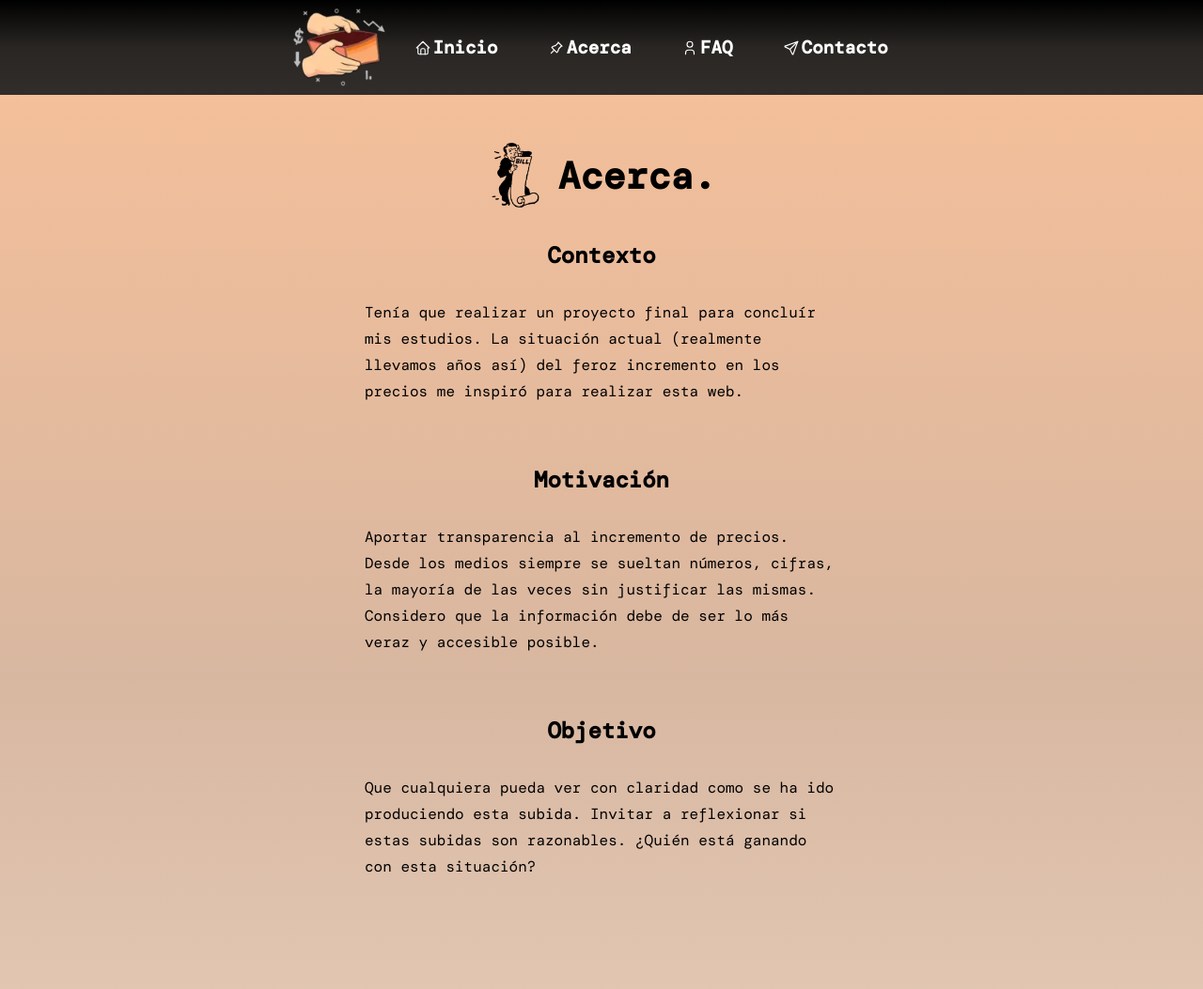
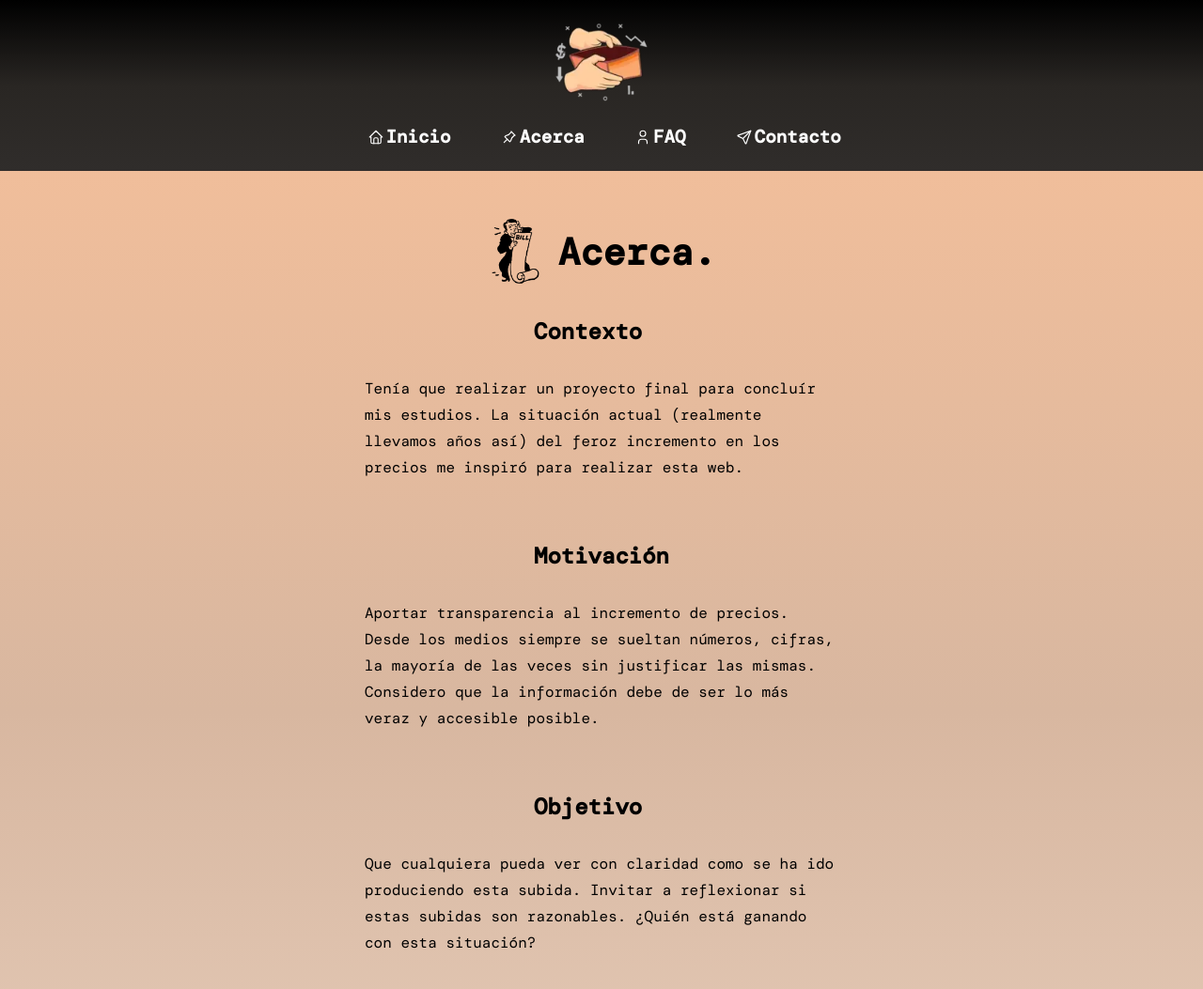
Before and after one commit to 1fbr/tickremento, a website: page src/views/about.html in a window 1280 px wide. Shown: the top 1053 px of the page at 94% size. Drawn offline with nearby package versions, Linux system fonts and the light colour scheme; a web font is replaced by a local one.

Commit message:
style: minor changes

```diff
--- a/src/css/about.css
+++ b/src/css/about.css
@@ -9,7 +9,6 @@ main {
   align-items: center;
   margin: auto;
   padding: 1.5rem;
-  text-align: center;
   border-radius: 0.5rem;
 }
 
--- a/src/css/styles.css
+++ b/src/css/styles.css
@@ -39,10 +39,10 @@ header {
 nav {
   width: 100%;
   display: flex;
-  flex-direction: row;
+  flex-direction: column;
   align-items: center;
-  justify-content: center;
   color: #fff;
+  padding: 1rem;
 }
 
 nav a {
@@ -57,6 +57,7 @@ nav a {
   flex-direction: row;
   align-items: center;
   font-size: 1.2rem;
+  padding-top: 1.5rem;
 }
 
 .navbar a {
```
